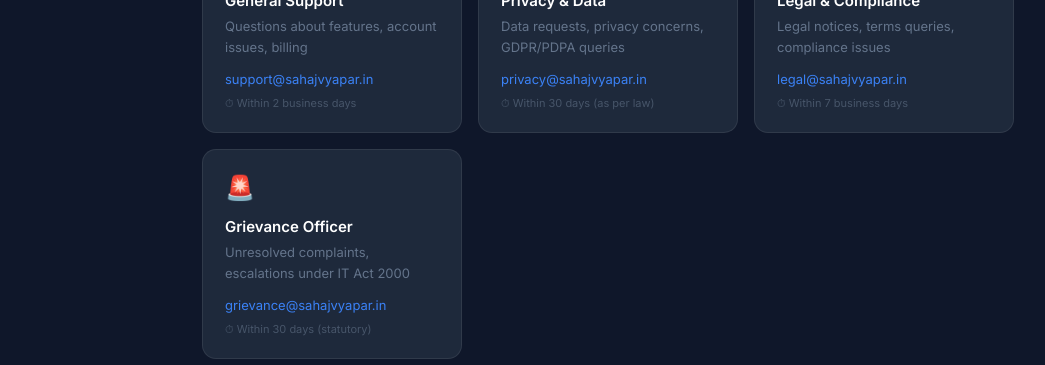
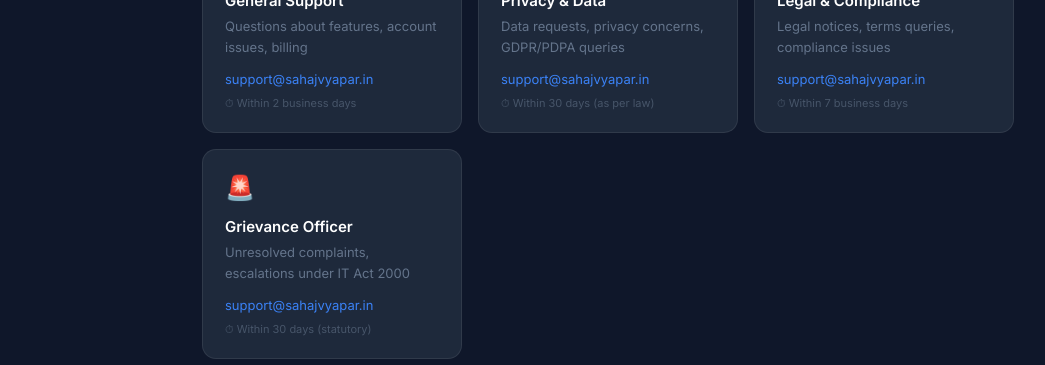
Before and after one commit to damleaa/sahajvyapar-v2, a Next.js app: page /contact in a window 1280 px wide. Shown: the part 294-659 px from the top of the page, without its empty margins (32-1077 px from the left). Built offline with nearby package versions, Linux system fonts and the light colour scheme.

Commit message:
fix: unify all contact emails to support@sahajvyapar.in

```diff
--- a/src/app/contact/page.tsx
+++ b/src/app/contact/page.tsx
@@ -36,24 +36,24 @@
               icon: '🔒',
               title: 'Privacy & Data',
               desc: 'Data requests, privacy concerns, GDPR/PDPA queries',
-              contact: 'privacy@sahajvyapar.in',
-              href: 'mailto:privacy@sahajvyapar.in',
+              contact: 'support@sahajvyapar.in',
+              href: 'mailto:support@sahajvyapar.in',
               response: 'Within 30 days (as per law)',
             },
             {
               icon: '⚖️',
               title: 'Legal & Compliance',
               desc: 'Legal notices, terms queries, compliance issues',
-              contact: 'legal@sahajvyapar.in',
-              href: 'mailto:legal@sahajvyapar.in',
+              contact: 'support@sahajvyapar.in',
+              href: 'mailto:support@sahajvyapar.in',
               response: 'Within 7 business days',
             },
             {
               icon: '🚨',
               title: 'Grievance Officer',
               desc: 'Unresolved complaints, escalations under IT Act 2000',
-              contact: 'grievance@sahajvyapar.in',
-              href: 'mailto:grievance@sahajvyapar.in',
+              contact: 'support@sahajvyapar.in',
+              href: 'mailto:support@sahajvyapar.in',
               response: 'Within 30 days (statutory)',
             },
           ].map(item => (
--- a/src/app/privacy-policy/page.tsx
+++ b/src/app/privacy-policy/page.tsx
@@ -112,7 +112,7 @@
           <h2>10. Contact Us</h2>
           <p>For privacy-related queries, contact our Grievance Officer:</p>
           <ul>
-            <li>Email: <a href="mailto:privacy@sahajvyapar.in">privacy@sahajvyapar.in</a></li>
+            <li>Email: <a href="mailto:support@sahajvyapar.in">support@sahajvyapar.in</a></li>
             <li>Company: Emotiquant Technologies OPC Pvt. Ltd.</li>
             <li>Address: Airoli, Navi Mumbai, Maharashtra, India</li>
             <li>Response time: Within 30 days as per IT Act requirements</li>
--- a/src/app/refund-policy/page.tsx
+++ b/src/app/refund-policy/page.tsx
@@ -111,7 +111,7 @@
         {ul([
           'Email: support@sahajvyapar.in',
           'Response time: Within 2 business days',
-          'Escalation: grievance@sahajvyapar.in (for unresolved issues within 7 days)',
+          'Escalation: support@sahajvyapar.in (for unresolved issues within 7 days)',
         ])}
         {p('This policy is governed by Indian consumer protection laws including the Consumer Protection Act, 2019.')}
       </div>
--- a/src/app/terms-of-service/page.tsx
+++ b/src/app/terms-of-service/page.tsx
@@ -128,7 +128,7 @@
         <Section title="14. Contact">
           <P>For any queries regarding these Terms, contact us at:</P>
           <UL items={[
-            'Email: legal@sahajvyapar.in',
+            'Email: support@sahajvyapar.in',
             'Company: Emotiquant Technologies OPC Pvt. Ltd.',
             'Address: Airoli, Navi Mumbai, Maharashtra - 400708',
           ]} />
```
